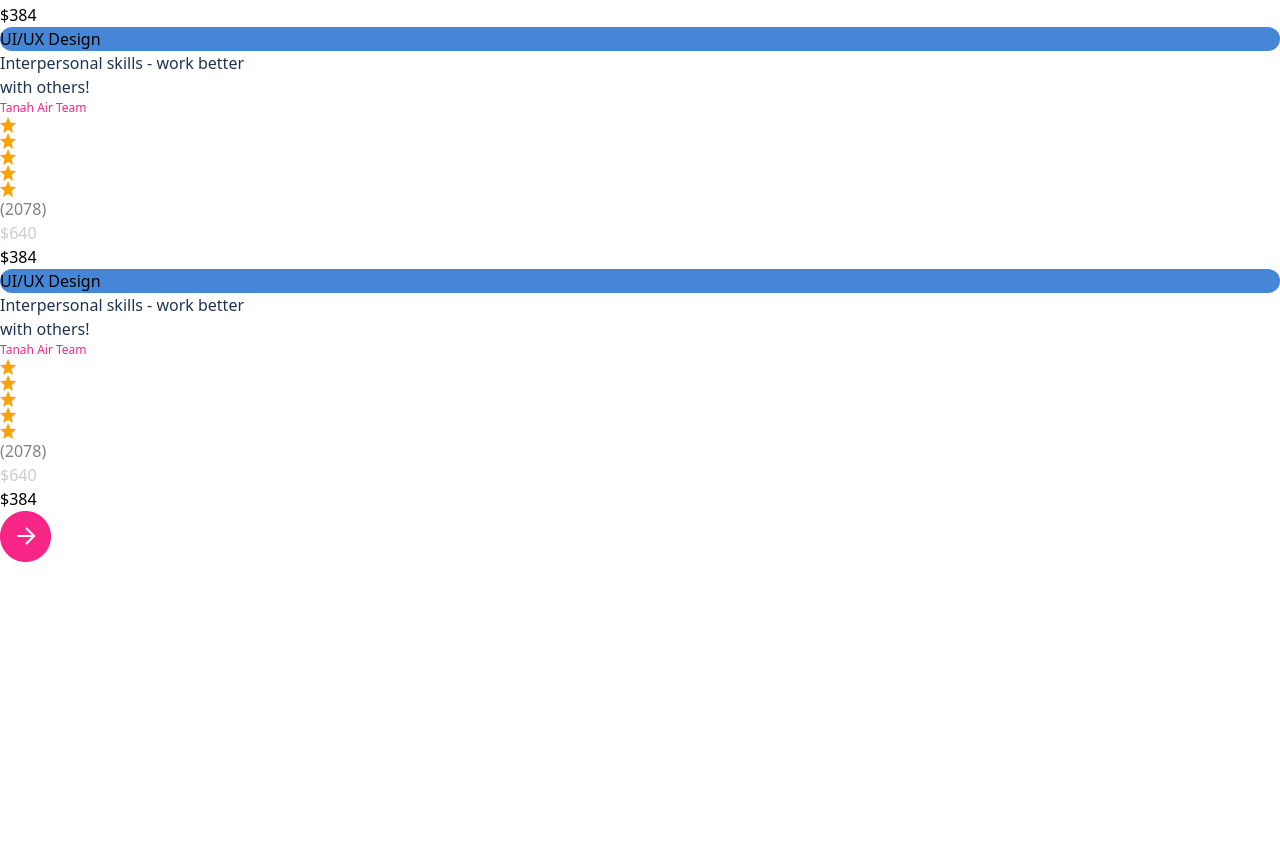
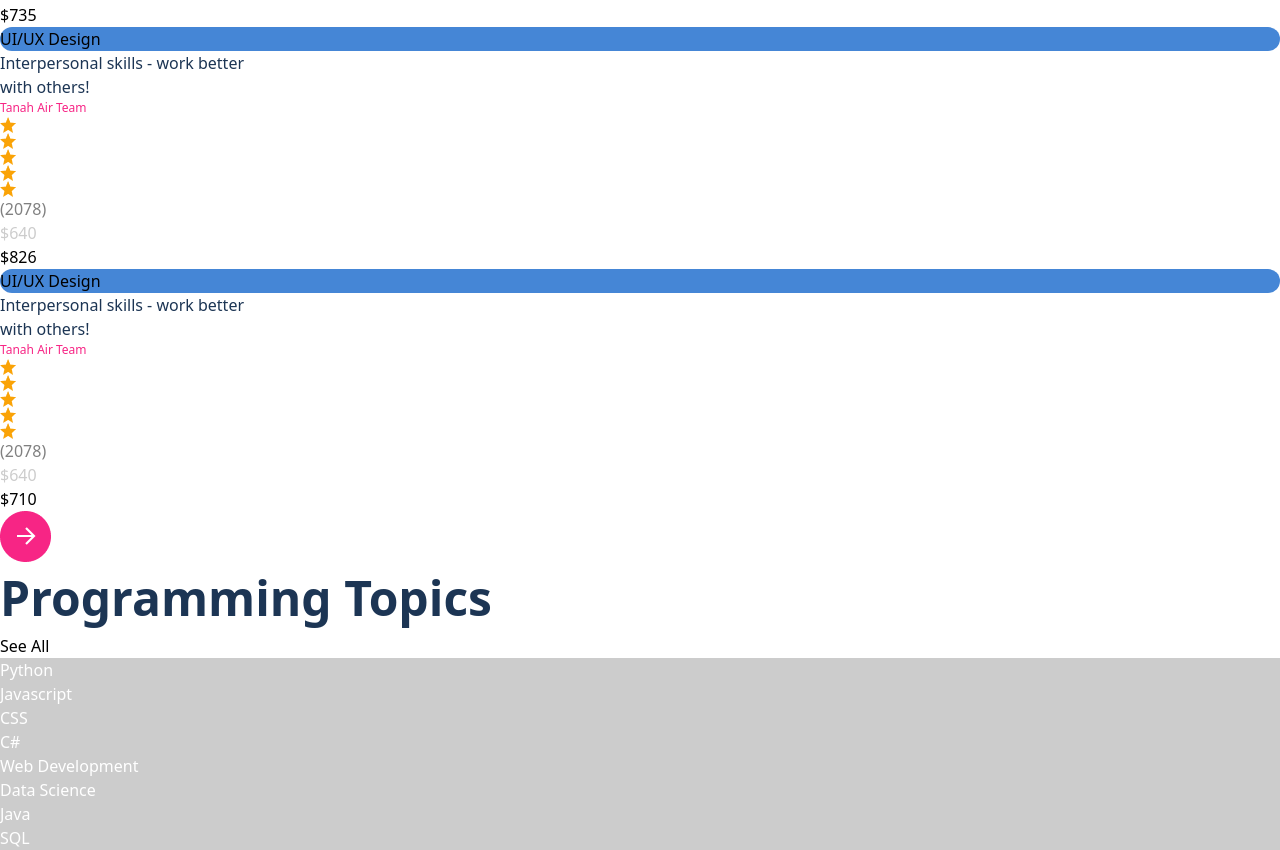
Before and after one commit to oyatullo1001/homework-2, a website: page src/SA.html in a window 1280 px wide. Shown: the part 880-1730 px from the top of the page. Before the commit the page ends 1442 px from the top, so only its background shows below. Drawn offline with nearby package versions, Linux system fonts and the light colour scheme; files that its build step writes are made by us from their sources.

Commit message:
section1 by page Abubakr

```diff
--- a/src/SA.html
+++ b/src/SA.html
@@ -69,7 +69,7 @@
                         </div>
                         <div class="xl:flex xl:flex-row xl:gap-[20px] xl:items-center xl:mt-[10px]">
                             <p class="text-[#CCCCCC] xl:line-through xl:text-[16px] xl:font-[400]">$640</p>
-                            <p class="xl:text-[24px] xl:font-[500] xl:text-[#1C3554]">$384</p>
+                            <p class="xl:text-[24px] xl:font-[500] xl:text-[#1C3554]">$735</p>
                         </div>
                     </div>
                     <div class="xl:rounded-[10px] xl:shadow-[0px_0px_10px_2px_gray] xl:px-[10px] xl:py-[10px] xl:relative">
@@ -89,7 +89,7 @@
                         </div>
                         <div class="xl:flex xl:flex-row xl:gap-[20px] xl:items-center xl:mt-[10px]">
                             <p class="text-[#CCCCCC] xl:line-through xl:text-[16px] xl:font-[400]">$640</p>
-                            <p class="xl:text-[24px] xl:font-[500] xl:text-[#1C3554]">$384</p>
+                            <p class="xl:text-[24px] xl:font-[500] xl:text-[#1C3554]">$826</p>
                         </div>
                     </div>
                     <div class="xl:rounded-[10px] xl:shadow-[0px_0px_10px_2px_gray] xl:px-[10px] xl:py-[10px] xl:relative">
@@ -109,7 +109,7 @@
                         </div>
                         <div class="xl:flex xl:flex-row xl:gap-[20px] xl:items-center xl:mt-[10px]">
                             <p class="text-[#CCCCCC] xl:line-through xl:text-[16px] xl:font-[400]">$640</p>
-                            <p class="xl:text-[24px] xl:font-[500] xl:text-[#1C3554]">$384</p>
+                            <p class="xl:text-[24px] xl:font-[500] xl:text-[#1C3554]">$710</p>
                         </div>
                     </div>
                     <img src="./image/Arrow Right.png" alt="error">
@@ -117,5 +117,41 @@
             </div>
         </section>
      </header>
+     <main>
+        <section class="xl:max-w-[1440px] xl:m-auto xl:mt-[200px]">
+            <div class="xl:max-w-[1232px] xl:m-auto">
+                <div class="xl:flex xl:flex-row xl:items-center xl:justify-between">
+                <h1 class="text-[48px] font-[700] text-[#1C3554]">Programming Topics</h1>
+                <button class="xl:px-[80px] xl:py-[5px] xl:rounded-[5px]  xl:text-white xl:bg-[#F72585]">See All</button>
+                </div>
+                <div class="xl:flex xl:flex-wrap xl:gap-[50px] xl:mt-[30px]">
+                    <div class="xl:w-[270px] xl:h-[350px] bg-[#CCCCCC] xl:flex xl:justify-center xl:items-end">
+                          <h1 class="text-white xl:text-[24px] xl:font-[700] xl:pb-[40px]">Python</h1>
+                    </div>
+                    <div class="xl:w-[270px] xl:h-[350px] bg-[#CCCCCC] xl:flex xl:justify-center xl:items-end">
+                          <h1 class="text-white xl:text-[24px] xl:font-[700] xl:pb-[40px]">Javascript</h1>
+                    </div>
+                    <div class="xl:w-[270px] xl:h-[350px] bg-[#CCCCCC] xl:flex xl:justify-center xl:items-end">
+                          <h1 class="text-white xl:text-[24px] xl:font-[700] xl:pb-[40px]">CSS</h1>
+                    </div>
+                    <div class="xl:w-[270px] xl:h-[350px] bg-[#CCCCCC] xl:flex xl:justify-center xl:items-end">
+                          <h1 class="text-white xl:text-[24px] xl:font-[700] xl:pb-[40px]">C#</h1>
+                    </div>
+                    <div class="xl:w-[270px] xl:h-[350px] bg-[#CCCCCC] xl:flex xl:justify-center xl:items-end">
+                          <h1 class="text-white xl:text-[24px] xl:font-[700] xl:pb-[40px]">Web Development</h1>
+                    </div>
+                    <div class="xl:w-[270px] xl:h-[350px] bg-[#CCCCCC] xl:flex xl:justify-center xl:items-end">
+                          <h1 class="text-white xl:text-[24px] xl:font-[700] xl:pb-[40px]">Data Science</h1>
+                    </div>
+                    <div class="xl:w-[270px] xl:h-[350px] bg-[#CCCCCC] xl:flex xl:justify-center xl:items-end">
+                          <h1 class="text-white xl:text-[24px] xl:font-[700] xl:pb-[40px]">Java</h1>
+                    </div>
+                    <div class="xl:w-[270px] xl:h-[350px] bg-[#CCCCCC] xl:flex xl:justify-center xl:items-end">
+                          <h1 class="text-white xl:text-[24px] xl:font-[700] xl:pb-[40px]">SQL</h1>
+                    </div>
+                </div>
+            </div>
+        </section>
+     </main>
 </body>
 </html>
```
